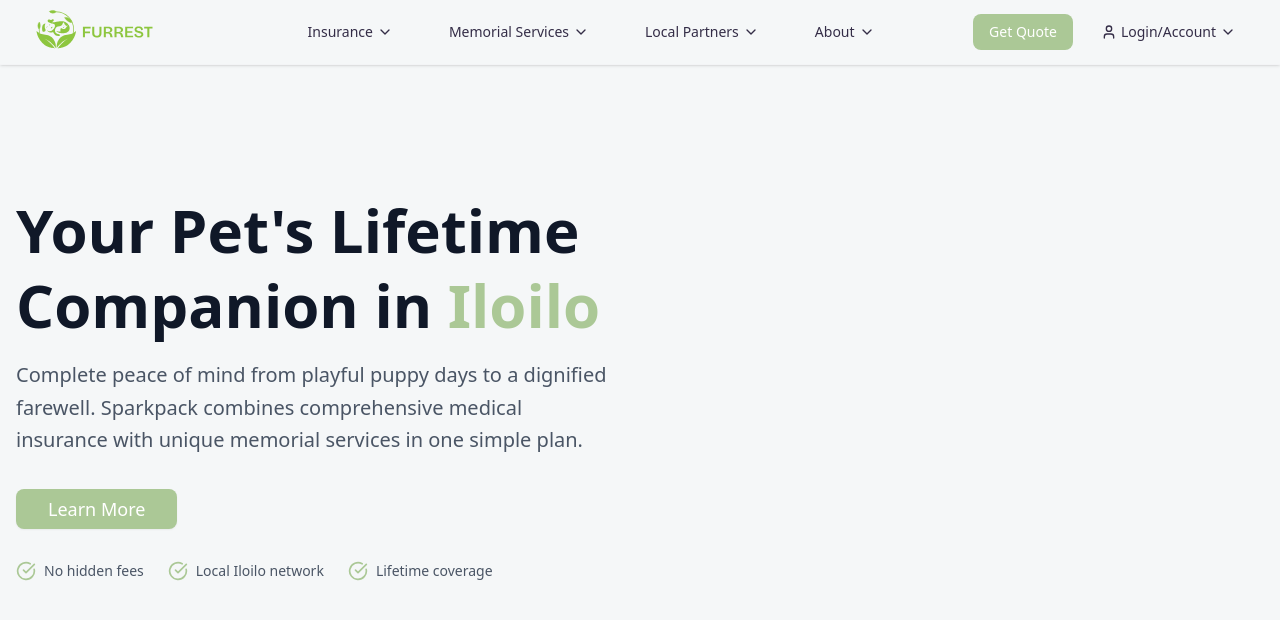
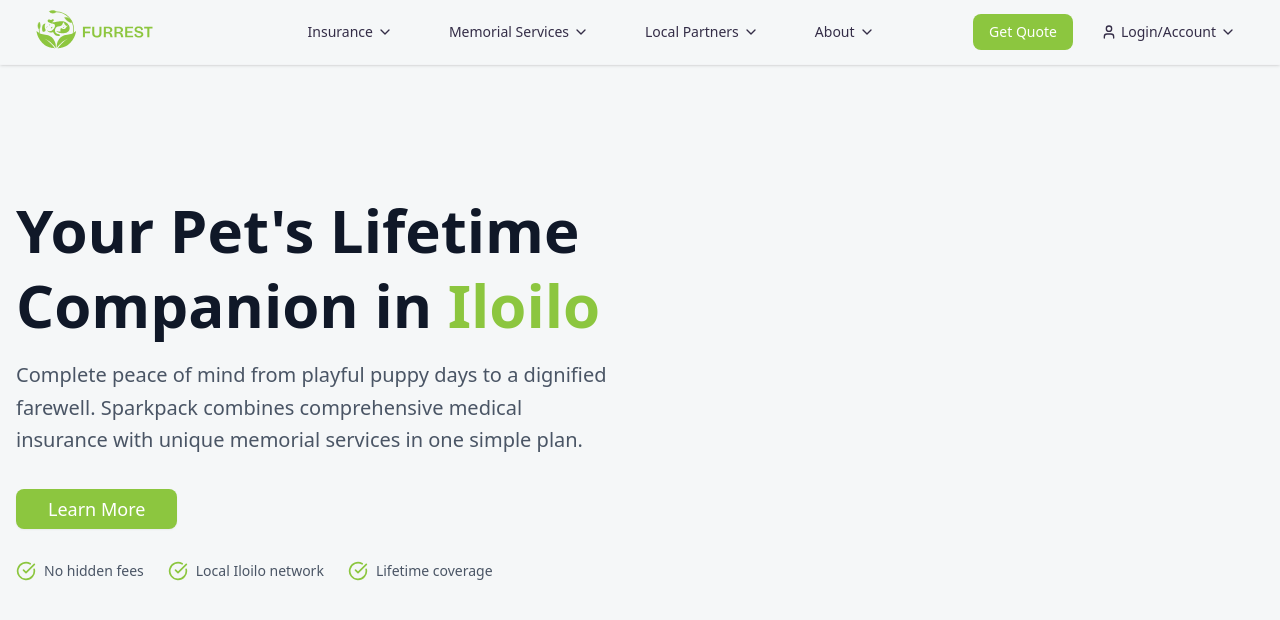
Before and after one commit to Thel-nny/SparkPack, a Next.js app in the folder sparkpack/: page / in a window 1280 px wide. Shown: the top 620 px of the page. Built offline with nearby package versions, Linux system fonts and the light colour scheme.

Commit message:
style/rearrange-files-and-colors

```diff
--- /dev/null
+++ b/sparkpack/src/app/(main)/layout.tsx
@@ -0,0 +1,32 @@
+import type { Metadata } from "next";
+import { Geist, Geist_Mono } from "next/font/google";
+import "../globals.css";
+import TopNavbar from "@/constants/layout/TopNavbar";
+
+const geistSans = Geist({
+  variable: "--font-geist-sans",
+  subsets: ["latin"],
+});
+
+const geistMono = Geist({
+  variable: "--font-geist-mono",
+  subsets: ["latin"],
+});
+
+export const metadata: Metadata = {
+  title: "Furrest Pet Insurance",
+  description: "Developed by SparkPack",
+};
+
+export default function MainLayout({
+  children,
+}: Readonly<{
+  children: React.ReactNode;
+}>) {
+  return (
+    <>
+      <TopNavbar />
+      {children}
+    </>
+  );
+}
--- a/sparkpack/src/app/page.tsx
+++ b/sparkpack/src/app/(main)/page.tsx
@@ -12,7 +12,7 @@ export default function LandingPage() {
             <div className="space-y-8">
               <div className="space-y-4">
                 <h1 className="text-4xl lg:text-6xl font-bold text-gray-900 leading-tight">
-                  Your Pet's Lifetime Companion in <span className="text-[#abc896]">Iloilo</span>
+                  Your Pet's Lifetime Companion in <span className="text-[#8cc63f]">Iloilo</span>
                 </h1>
                 <p className="text-xl text-gray-600 leading-relaxed">
                   Complete peace of mind from playful puppy days to a dignified farewell. Sparkpack combines
@@ -21,22 +21,22 @@ export default function LandingPage() {
               </div>
 
               <div className="flex flex-col sm:flex-row gap-4">
-                <Button size="lg" className="bg-[#abc896] hover:[#99c896] text-white px-8 py-4 text-lg">
+                <Button size="lg" className="bg-[#8cc63f] hover:bg-[#7eb238] text-white px-8 py-4 text-lg">
                   Learn More
                 </Button>
               </div>
 
               <div className="flex items-center gap-6 text-sm text-gray-600">
                 <div className="flex items-center gap-2">
-                  <CheckCircle className="h-5 w-5 text-[#abc896]" />
+                  <CheckCircle className="h-5 w-5 text-[#8cc63f]" />
                   <span>No hidden fees</span>
                 </div>
                 <div className="flex items-center gap-2">
-                  <CheckCircle className="h-5 w-5 text-[#abc896]" />
+                  <CheckCircle className="h-5 w-5 text-[#8cc63f]" />
                   <span>Local Iloilo network</span>
                 </div>
                 <div className="flex items-center gap-2">
-                  <CheckCircle className="h-5 w-5 text-[#abc896]" />
+                  <CheckCircle className="h-5 w-5 text-[#8cc63f]" />
                   <span>Lifetime coverage</span>
                 </div>
               </div>
--- a/sparkpack/src/app/auth/login/page.tsx
+++ b/sparkpack/src/app/auth/login/page.tsx
@@ -84,7 +84,8 @@ export default function Login() {
   };
 
   return (
-    <div className="min-h-screen flex items-center justify-center bg-cover bg-center p-2 md:p-4" style={{ backgroundImage: "url('/images/auth-bg.webp')" }}>
+    // Changed background from image to solid color #f5f7f8
+    <div className="min-h-screen flex items-center justify-center bg-[#f5f7f8] p-2 md:p-4">
       <div className="z-10 w-full max-w-md p-6 md:px-8 lg:px-10 rounded-lg bg-white bg-opacity-95 border-2 border-gray-400 shadow-md">
         <div className="flex flex-col items-center mb-2 md:mb-4">
           <Image src="/Furrest_Logo-04.svg" width={120} height={120} alt="Furrest logo" className="w-24 h-24 sm:w-28 sm:h-28 md:w-32 md:h-32" />
--- a/sparkpack/src/app/landing.tsx
+++ /dev/null
@@ -1,2 +0,0 @@
-
-import { useState, useEffect } from "react";
--- a/sparkpack/src/app/layout.tsx
+++ b/sparkpack/src/app/layout.tsx
@@ -1,22 +1,5 @@
-import type { Metadata } from "next";
-import { Geist, Geist_Mono } from "next/font/google";
-import "./globals.css";
-import TopNavbar from "@/constants/layout/TopNavbar";
+import "./globals.css"; // Your global styles
 
-const geistSans = Geist({
-  variable: "--font-geist-sans",
-  subsets: ["latin"],
-});
-
-const geistMono = Geist_Mono({
-  variable: "--font-geist-mono",
-  subsets: ["latin"],
-});
-
-export const metadata: Metadata = {
-  title: "Create Next App",
-  description: "Generated by create next app",
-};
 
 export default function RootLayout({
   children,
@@ -25,11 +8,8 @@ export default function RootLayout({
 }>) {
   return (
     <html lang="en">
-      <body
-        className={`${geistSans.variable} ${geistMono.variable} antialiased`}
-      >
-        <TopNavbar />
-        {children}
+      <body>
+        {children} {/* This will render either (main) layout or auth pages directly */}
       </body>
     </html>
   );
--- a/sparkpack/src/constants/layout/TopNavbar.tsx
+++ b/sparkpack/src/constants/layout/TopNavbar.tsx
@@ -105,7 +105,7 @@ const TopNavbar: React.FC<TopNavbarProps> = ({ className = '' }) => {
                 <div key={index} className="relative">
                   <button
                     onClick={() => handleDropdownToggle(index)}
-                    className="flex items-center text-[#342d47] hover:text-[#8ba77d] px-3 py-2 text-sm font-medium transition-colors duration-200"
+                    className="flex items-center text-[#342d47] hover:text-[#7eb238] px-3 py-2 text-sm font-medium transition-colors duration-200"
                     aria-expanded={activeDropdown === index}
                     aria-haspopup={item.hasDropdown}
                   >
@@ -138,7 +138,7 @@ const TopNavbar: React.FC<TopNavbarProps> = ({ className = '' }) => {
                               <Link
                                 key={subIndex}
                                 href={subItem.href}
-                                className="block px-4 py-2 text-sm text-[#342d47] hover:bg-[#f5f8f3] hover:text-[#8ba77d] transition-colors duration-150"
+                                className="block px-4 py-2 text-sm text-[#342d47] hover:bg-[#f5f8f3] hover:text-[#7eb238] transition-colors duration-150"
                                 onClick={() => setActiveDropdown(null)}
                               >
                                 {subItem.label}
@@ -159,7 +159,7 @@ const TopNavbar: React.FC<TopNavbarProps> = ({ className = '' }) => {
             {/* Get Quote Button */}
             <Link
               href="/get-quote"
-              className="flex items-center bg-[#abc896] hover:bg-[#8ba77d] text-white px-4 py-2 rounded-md text-sm font-medium transition-colors duration-200"
+              className="flex items-center bg-[#8cc63f] hover:bg-[#7eb238] text-white px-4 py-2 rounded-md text-sm font-medium transition-colors duration-200"
             >
               Get Quote
             </Link>
@@ -168,7 +168,7 @@ const TopNavbar: React.FC<TopNavbarProps> = ({ className = '' }) => {
             <div className="relative">
               <button
                 onClick={() => handleDropdownToggle(navItems.length)}
-                className="flex items-center text-[#342d47] hover:text-[#8ba77d] px-3 py-2 text-sm font-medium transition-colors duration-200"
+                className="flex items-center text-[#342d47] hover:text-[#7eb238] px-3 py-2 text-sm font-medium transition-colors duration-200"
                 aria-expanded={activeDropdown === navItems.length}
                 aria-haspopup="true"
               >
@@ -192,28 +192,28 @@ const TopNavbar: React.FC<TopNavbarProps> = ({ className = '' }) => {
                     <div className="py-1">
                       <Link
                         href="/auth/login"
-                        className="block px-4 py-2 text-sm text-[#342d47] hover:bg-[#f5f8f3] hover:text-[#8ba77d] transition-colors duration-150"
+                        className="block px-4 py-2 text-sm text-[#342d47] hover:bg-[#f5f8f3] hover:text-[#7eb238] transition-colors duration-150"
                         onClick={() => setActiveDropdown(null)}
                       >
                         Policyholder Login
                       </Link>
                       <Link
                         href="/claims/file"
-                        className="block px-4 py-2 text-sm text-[#342d47] hover:bg-[#f5f8f3] hover:text-[#8ba77d] transition-colors duration-150"
+                        className="block px-4 py-2 text-sm text-[#342d47] hover:bg-[#f5f8f3] hover:text-[#7eb238] transition-colors duration-150"
                         onClick={() => setActiveDropdown(null)}
                       >
                         File a Claim
                       </Link>
                       <Link
                         href="/account/management"
-                        className="block px-4 py-2 text-sm text-[#342d47] hover:bg-[#f5f8f3] hover:text-[#8ba77d] transition-colors duration-150"
+                        className="block px-4 py-2 text-sm text-[#342d47] hover:bg-[#f5f8f3] hover:text-[#7eb238] transition-colors duration-150"
                         onClick={() => setActiveDropdown(null)}
                       >
                         Account Management
                       </Link>
                       <Link
                         href="/support/contact"
-                        className="block px-4 py-2 text-sm text-[#342d47] hover:bg-[#f5f8f3] hover:text-[#8ba77d] transition-colors duration-150"
+                        className="block px-4 py-2 text-sm text-[#342d47] hover:bg-[#f5f8f3] hover:text-[#7eb238] transition-colors duration-150"
                         onClick={() => setActiveDropdown(null)}
                       >
                         Contact Support
```
Also changed, not shown: sparkpack/src/app/auth/reset-password/page.tsx (added).
